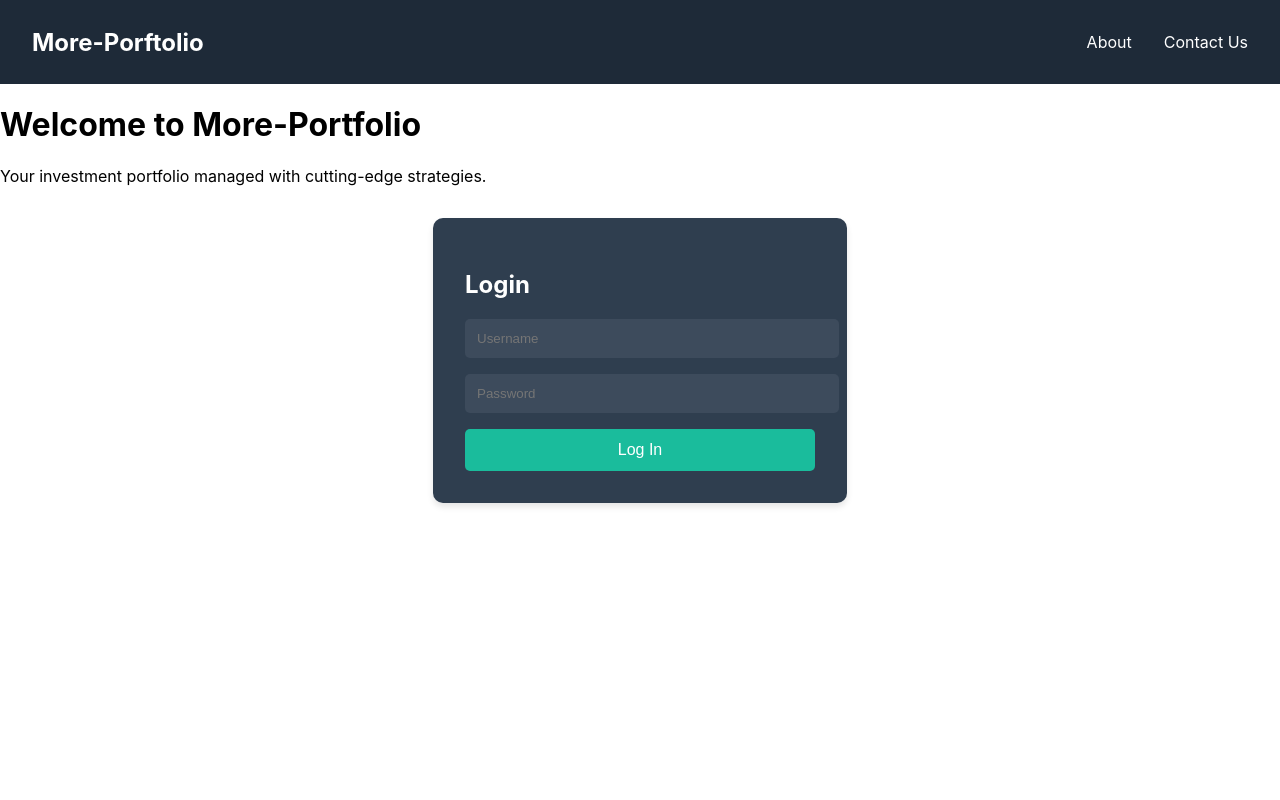
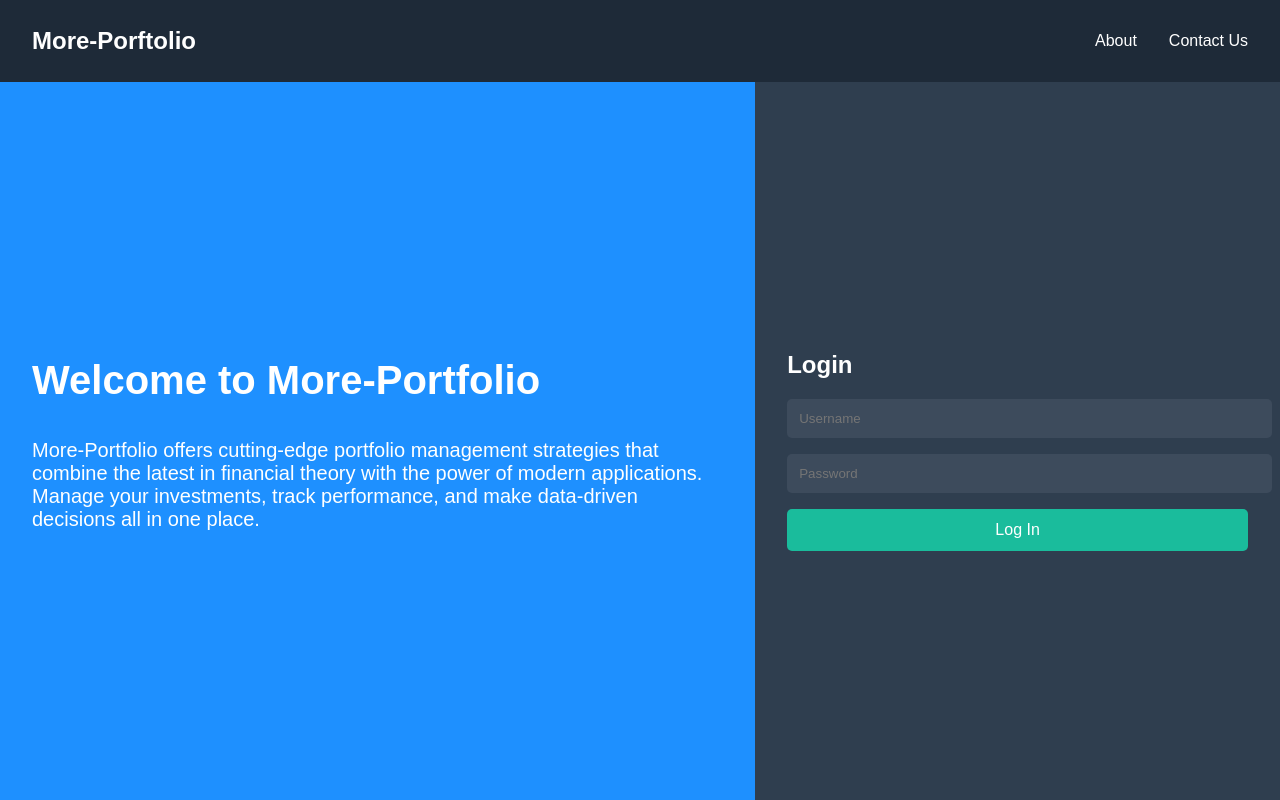
Before and after one commit to ahmet794/more-portfolio, a React (Create React App) app in the folder portfolio-app/frontend/: page / in a window 1280 px wide. Built offline with nearby package versions, Linux system fonts and the light colour scheme.

Commit message:
Login page template

```diff
--- a/portfolio-app/frontend/src/App.css
+++ b/portfolio-app/frontend/src/App.css
@@ -1,38 +1,100 @@
-.App {
-  text-align: center;
+body, html {
+  margin: 0;
+  padding: 0;
+  height: 100%;
+  width: 100%;
 }
 
-.App-logo {
-  height: 40vmin;
-  pointer-events: none;
+body {
+  font-family: Arial, sans-serif;
+  background-color: #2f3e4f;
+  margin: 0;
 }
 
-@media (prefers-reduced-motion: no-preference) {
-  .App-logo {
-    animation: App-logo-spin infinite 20s linear;
+.App {
+  display: flex;
+  flex-direction: column;
+  height: 100vh;
+}
+
+.main-content {
+  display: flex;
+  height: 100%;
+}
+
+/* Left section: Services */
+.about-section {
+  flex: 3; /* 3/4 of the page */
+  background-color: #1e90ff; /* Bright blue background */
+  padding: 2rem;
+  color: white;
+  display: flex;
+  flex-direction: column;
+  justify-content: center;
+  text-align: left;
+}
+
+.about-section h1 {
+  font-size: 2.5rem;
+  margin-bottom: 1rem;
+}
+
+.about-section p {
+  font-size: 1.25rem;
+}
+
+/* Right section: Login */
+.login-container {
+  flex: 2; /* 1/4 of the page */
+  background-color: #2f3e4f;
+  padding: 2rem;
+  border-radius: 0;
+  box-shadow: none;
+  color: #ffffff;
+  display: flex;
+  flex-direction: column;
+  justify-content: center;
+}
+
+.login-form input {
+  width: 100%;
+  padding: 0.75rem;
+  margin-bottom: 1rem;
+  border: none;
+  border-radius: 5px;
+  background-color: #3d4b5c;
+  color: #fff;
+}
+
+.login-form button {
+  width: 100%;
+  padding: 0.75rem;
+  background-color: #1abc9c;
+  border: none;
+  border-radius: 5px;
+  color: #fff;
+  font-size: 1rem;
+  cursor: pointer;
+  transition: background-color 0.3s ease;
+}
+
+.login-form button:hover {
+  background-color: #16a085;
+}
+
+@media (max-width: 768px) {
+  .main-content {
+      flex-direction: column;
+  }
+
+  .about-section {
+      flex: 1;
+      text-align: center;
+      padding: 1rem;
+  }
+
+  .login-container {
+      flex: 1;
+      padding: 1rem;
   }
 }
-
-.App-header {
-  background-color: #282c34;
-  min-height: 100vh;
-  display: flex;
-  flex-direction: column;
-  align-items: center;
-  justify-content: center;
-  font-size: calc(10px + 2vmin);
-  color: white;
-}
-
-.App-link {
-  color: #61dafb;
-}
-
-@keyframes App-logo-spin {
-  from {
-    transform: rotate(0deg);
-  }
-  to {
-    transform: rotate(360deg);
-  }
-}
--- a/portfolio-app/frontend/src/App.js
+++ b/portfolio-app/frontend/src/App.js
@@ -1,8 +1,7 @@
 import React from 'react';
-import PortfolioList from './components/PortfolioList';  // Import your component
 import Navbar from './components/Navbar';
 import Login from './components/Login';
-
+import './App.css'; // Main CSS
 
 function App() {
     return (
@@ -11,7 +10,9 @@ function App() {
             <div className="main-content">
                 <div className="about-section">
                     <h1>Welcome to More-Portfolio</h1>
-                    <p>Your investment portfolio managed with cutting-edge strategies.</p>
+                    <p>
+                        More-Portfolio offers cutting-edge portfolio management strategies that combine the latest in financial theory with the power of modern applications. Manage your investments, track performance, and make data-driven decisions all in one place.
+                    </p>
                 </div>
                 <Login />
             </div>
```
